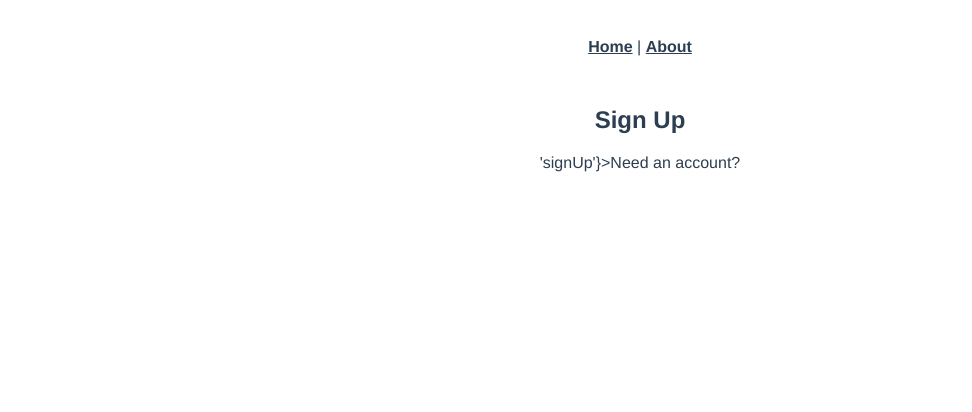
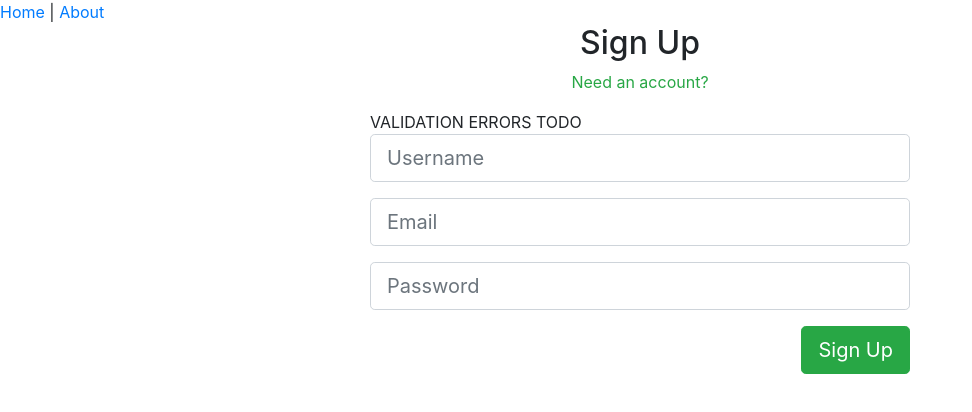
Before and after one commit to mnjoyanx/realworldvue, a Vue app: page /register in a window 1280 px wide. Shown: the top 412 px of the page, without its empty margins (0-972 px from the left). Built offline with nearby package versions, Linux system fonts and the light colour scheme.

Commit message:
conecting vuex

```diff
--- a/package.json
+++ b/package.json
@@ -8,6 +8,7 @@
     "lint": "vue-cli-service lint"
   },
   "dependencies": {
+    "bootstrap": "^4.5.3",
     "core-js": "^3.6.5",
     "register-service-worker": "^1.7.1",
     "vue": "^2.6.11",
--- a/src/App.vue
+++ b/src/App.vue
@@ -9,24 +9,5 @@
 </template>
 
 <style lang="scss">
-#app {
-  font-family: Avenir, Helvetica, Arial, sans-serif;
-  -webkit-font-smoothing: antialiased;
-  -moz-osx-font-smoothing: grayscale;
-  text-align: center;
-  color: #2c3e50;
-}
-
-#nav {
-  padding: 30px;
-
-  a {
-    font-weight: bold;
-    color: #2c3e50;
-
-    &.router-link-exact-active {
-      color: #42b983;
-    }
-  }
-}
+  @import url('../node_modules/bootstrap/dist/css/bootstrap.min.css');
 </style>
--- /dev/null
+++ b/src/store/auth.js
@@ -0,0 +1,15 @@
+const state = {
+    isSubmitting: false
+}
+const mutations = {
+    REGISTER_START() {
+        state.isSubmitting = true
+    }
+}
+
+
+
+export default {
+    state,
+    mutations
+}
--- a/src/store/index.js
+++ b/src/store/index.js
@@ -1,11 +1,12 @@
-import Vue from "vue";
-import Vuex from "vuex";
+import Vue from "vue"
+import Vuex from "vuex"
+
+import auth from '@/store/auth.js'
 
 Vue.use(Vuex);
 
 export default new Vuex.Store({
-  state: {},
-  mutations: {},
-  actions: {},
-  modules: {}
+    modules: {
+        auth
+    }
 });
--- a/src/views/About.vue
+++ b/src/views/About.vue
@@ -1,5 +1,6 @@
 <template>
   <div class="about">
     <h1>This is an about page</h1>
+    sdksdlkmdvsdvkskdkeimkk
   </div>
 </template>
--- a/src/views/Register.vue
+++ b/src/views/Register.vue
@@ -1,14 +1,64 @@
 <template>
   <div class="auth-page">
-        <div class="container-page">
+    <div class="container">
       <div class="row">
         <div class="col-md-6 offset-md-3 col-xs-12">
-                    <h2 class="text-xs-center">Sign Up</h2>
+          <h2 class="text-center">Sign Up</h2>
           <p class="text-xs-center">
-                        <router-link :to={name: 'signUp'}>Need an account?</router-link>
+            <router-link
+              tag="p"
+              class="text-center text-success"
+              :to="{ name: 'signUp' }"
+              >Need an account?</router-link
+            >
           </p>
+          VALIDATION ERRORS TODO
+          <form action="" @submit.prevent="submitForm">
+            <fieldset class="form-group">
+              <input
+                type="text"
+                class="form-control form-control-lg"
+                placeholder="Username"
+              />
+            </fieldset>
+
+            <fieldset class="form-group">
+              <input
+                type="text"
+                class="form-control form-control-lg"
+                placeholder="Email"
+              />
+            </fieldset>
+
+            <fieldset class="form-group">
+              <input
+                type="password"
+                class="form-control form-control-lg"
+                placeholder="Password"
+              />
+            </fieldset>
+            <button class="btn btn-lg btn-success float-right" :disabled="isSubmitting">Sign Up</button>
+          </form>
         </div>
       </div>
     </div>
   </div>
 </template>
+
+
+<script>
+export default {
+  name: "RwlRegister",
+  computed: {
+    isSubmitting() {
+      return this.$store.state.auth.isSubmitting;
+    },
+  },
+  methods: {
+    submitForm() {
+      console.log(this.$store.state.auth.isSubmitting);
+      this.$store.commit("REGISTER_START");
+    },
+  },
+};
+</script>
```
Also changed, not shown: public/index.html (+8 -2 lines), 1 other file (tests, documents, lock files or other folders). Lines whose indentation alone changed are shown as unchanged.
